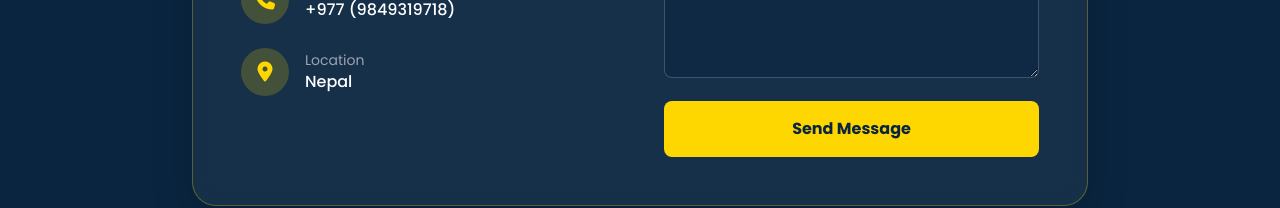
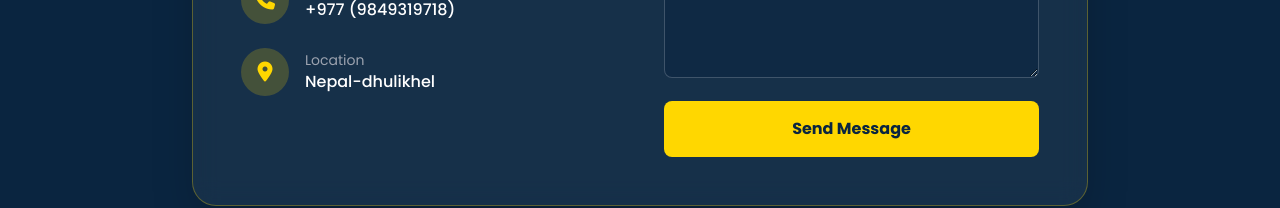
Before and after one commit to kapilkc618-glitch/kapilkc, a plain HTML site: page index.html in a window 1280 px wide. Shown: the part 4829-5037 px from the top of the page. Drawn offline with nearby package versions, Linux system fonts and the light colour scheme.

Commit message:
Update index.html

```diff
--- a/index.html
+++ b/index.html
@@ -678,7 +678,7 @@
                                 </div>
                                 <div>
                                     <p class="text-sm text-gray-400">Location</p>
-                                    <p class="font-medium">Nepal</p>
+                                    <p class="font-medium">Nepal-dhulikhel</p>
                                 </div>
                             </div>
                         </div>
```
